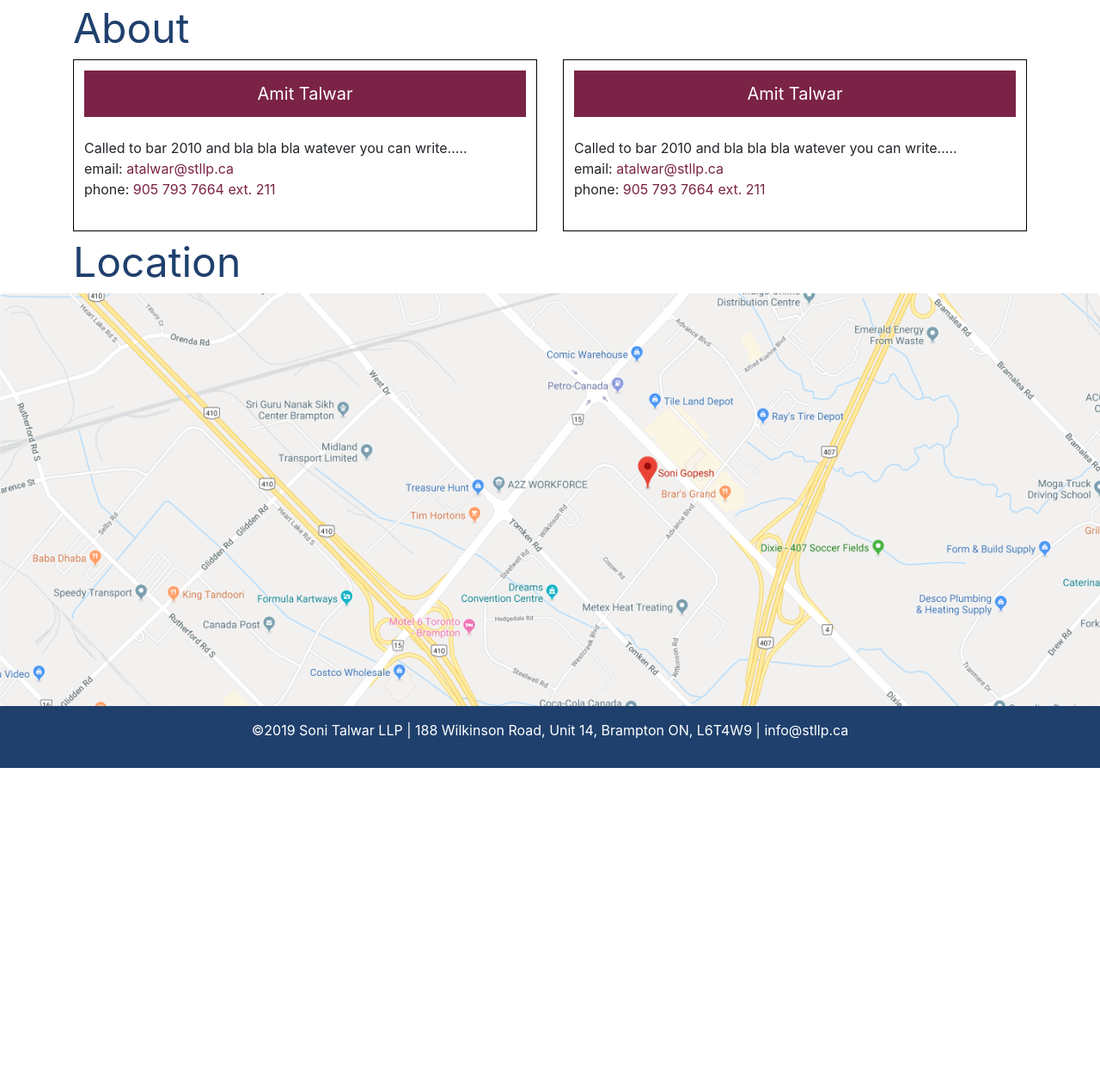
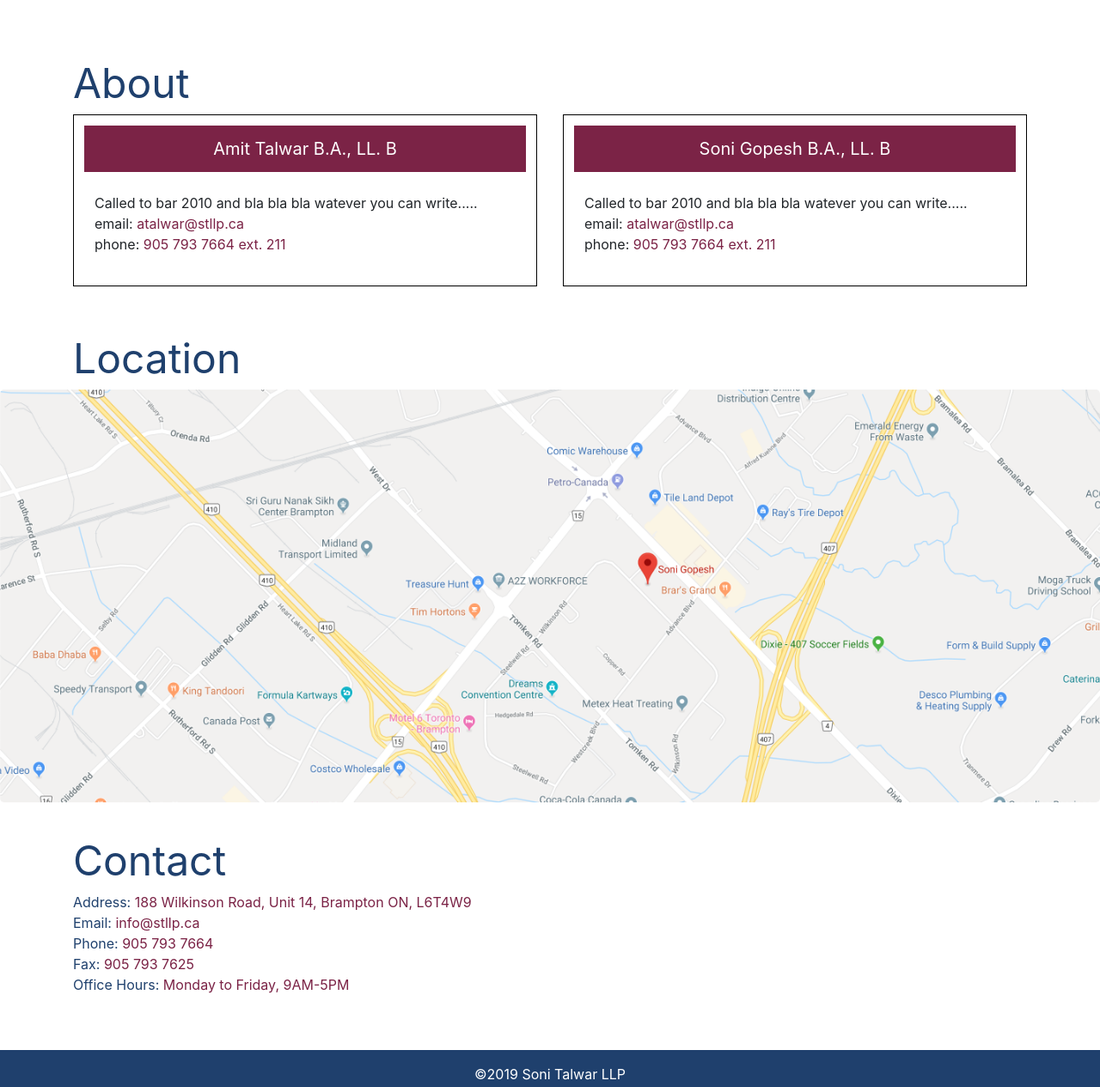
Before and after one commit to vijaysharm/stllp, a plain HTML site: page index.html in a window 1280 px wide. Shown: the part 978-2242 px from the top of the page at 86% size. Before the commit the page ends 1871 px from the top, so only its background shows below. Drawn offline with nearby package versions, Linux system fonts and the light colour scheme.

Commit message:
Added contact

```diff
--- a/index.html
+++ b/index.html
@@ -94,7 +94,7 @@
 		</div>
 	</div>
 
-	<div class="container">
+	<div class="container" style="padding-bottom: 64px;">
 		<div><span class="text-48 st-blue">Services</span></div>
 		<div class="row">
 			<div class="col-md-4">
@@ -118,13 +118,13 @@
 		</div>
 	</div>
 
-	<div class="container">
+	<div class="container" style="padding-bottom: 48px;">
 		<div><span class="text-48 st-blue">About</span></div>
 		<div class="row">
 			<div class="col-md-6">
 				<div class="padding-12" style="border: 1px solid black">
-					<div class="background-red text-white text-size-20 padding-12" style="text-align: center">Amit Talwar</div>
-					<div class="text-size-14" style="padding: 24px 0px;">
+					<div class="background-red text-white text-size-20 padding-12" style="text-align: center">Amit Talwar B.A., LL. B</div>
+					<div class="text-size-14" style="padding: 24px 12px;">
 						<div>Called to bar 2010 and bla bla bla watever you can write.....</div>
 						<div>email: <span><a class="st-red" href="mailto:atalwar@stllp.ca?subject=General%20Inquiry">atalwar@stllp.ca</a></span></div>
 						<div>phone: <span><a class="st-red" href="tel:19057937664,211">905 793 7664 ext. 211</a></span></div>
@@ -133,8 +133,8 @@
 			</div>
 			<div class="col-md-6">
 				<div class="padding-12" style="border: 1px solid black">
-					<div class="background-red text-white text-size-20 padding-12" style="text-align: center">Amit Talwar</div>
-					<div class="text-size-14" style="padding: 24px 0px;">
+					<div class="background-red text-white text-size-20 padding-12" style="text-align: center">Soni Gopesh B.A., LL. B</div>
+					<div class="text-size-14" style="padding: 24px 12px;">
 						<div>Called to bar 2010 and bla bla bla watever you can write.....</div>
 						<div>email: <span><a class="st-red" href="mailto:atalwar@stllp.ca?subject=General%20Inquiry">atalwar@stllp.ca</a></span></div>
 						<div>phone: <span><a class="st-red" href="tel:19057937664,211">905 793 7664 ext. 211</a></span></div>
@@ -144,19 +144,32 @@
 		</div>
 	</div>
 
-
 	<div class="container">
 		<div><span class="text-48 st-blue">Location</span></div>
 	</div>
 	<a href="https://www.google.com/maps/place/188+Wilkinson+Road,+Unit+14,+Brampton+ON,+L6T4W9/" target="_blank" rel="noopener noreferrer">
-		<div class="jumbotron geolocation" style="margin: 0px;">
+		<div class="jumbotron geolocation">
 			<div class="container">
 			</div>
 		</div>
 	</a>
+
+	<div class="container" style="padding-bottom: 64px;">
+		<div><span class="text-48 st-blue">Contact</span></div>
+		<div class="row">
+			<div class="col-md-12">
+				<div><span class="st-blue">Address: </span><span><a class="st-red" href="https://www.google.com/maps/place/188+Wilkinson+Road,+Unit+14,+Brampton+ON,+L6T4W9/" target="_blank" rel="noopener noreferrer">188 Wilkinson Road, Unit 14, Brampton ON, L6T4W9</a></span></div>
+				<div><span class="st-blue">Email: </span><span><a class="st-red" href="mailto:info@stllp.ca?subject=General%20Inquiry">info@stllp.ca</a></span></div>
+				<div><span class="st-blue">Phone: </span><span><a class="st-red" href="tel:19057937664">905 793 7664</a></span></div>
+				<div><span class="st-blue">Fax: </span><span class="st-red">905 793 7625</span></div>
+				<div><span class="st-blue">Office Hours: </span><span class="st-red">Monday to Friday, 9AM-5PM</span></div>
+			</div>
+		</div>
+	</div>
+
 	<div class="container-fluid" style="background-color:#1F406D;">
 		<div class="container" style="padding: 16px 0px;">
-			<p style="text-align: center" class="text-white">©2019 Soni Talwar LLP |  <a class="text-white" href="https://www.google.com/maps/place/188+Wilkinson+Road,+Unit+14,+Brampton+ON,+L6T4W9/" target="_blank" rel="noopener noreferrer">188 Wilkinson Road, Unit 14, Brampton ON, L6T4W9</a> | <a class="text-white" href="mailto:info@stllp.ca?subject=General%20Inquiry">info@stllp.ca</a></p>
+			<p style="text-align: center" class="text-white">©2019 Soni Talwar LLP</p>
 		</div>
 	</div>
 	<script src="https://code.jquery.com/jquery-3.3.1.slim.min.js" integrity="sha384-q8i/X+965DzO0rT7abK41JStQIAqVgRVzpbzo5smXKp4YfRvH+8abtTE1Pi6jizo" crossorigin="anonymous"></script>
```
